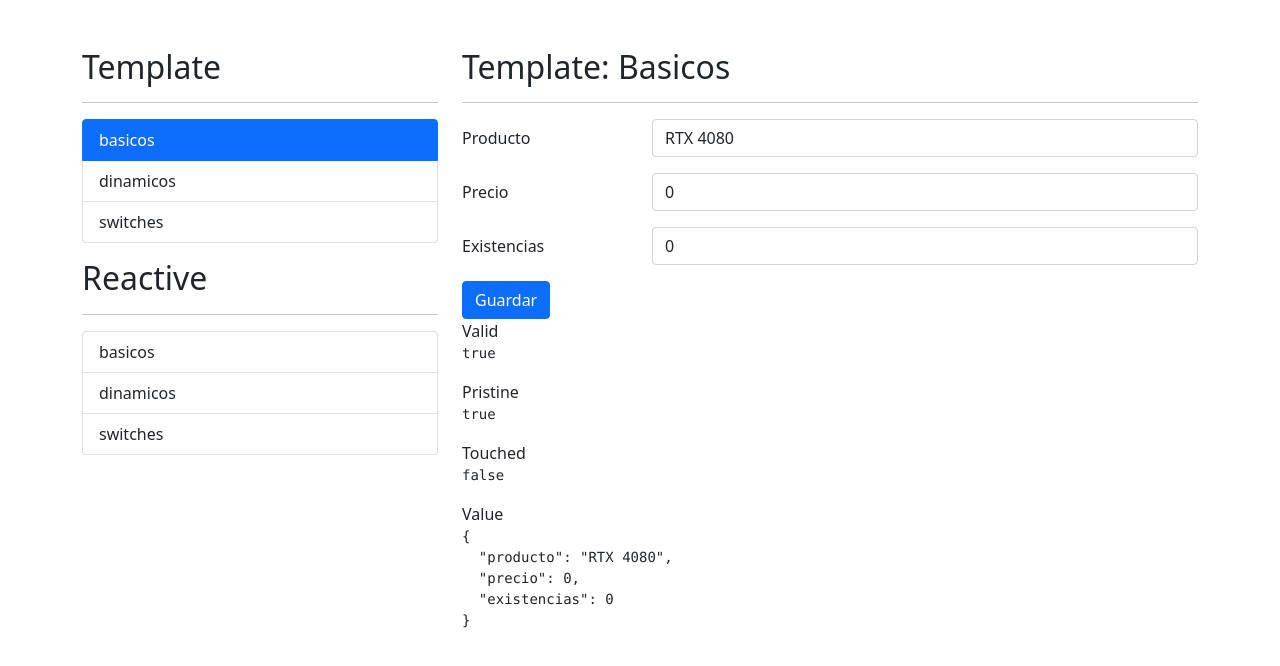
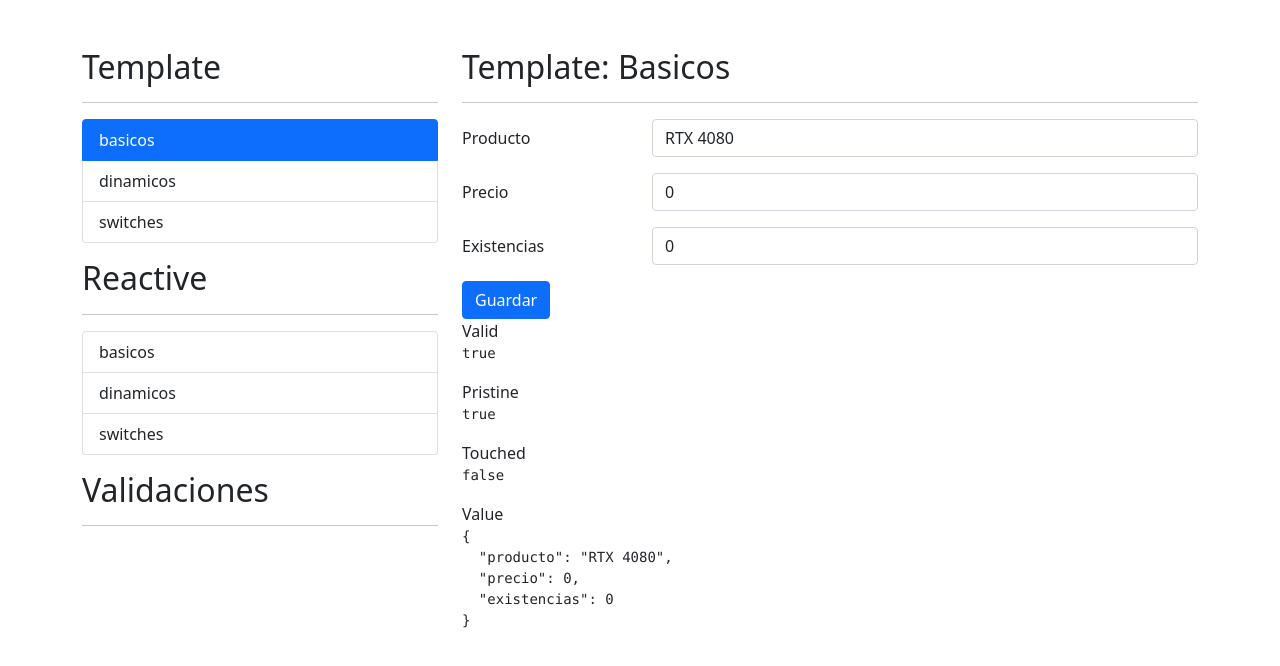
Before and after one commit to CarlosAdrian36/FormulariosApp, an Angular app: page /template/basicos in a window 1280 px wide. Shown: the top 666 px of the page. Built offline with nearby package versions, Linux system fonts and the light colour scheme.

Commit message:
Creacion de auth

```diff
--- a/src/app/shared/sidemenu/sidemenu.component.html
+++ b/src/app/shared/sidemenu/sidemenu.component.html
@@ -21,3 +21,6 @@
         {{ item.texto }}
     </li>
 </ul>
+
+<h2 class="mt-3">Validaciones</h2>
+<hr>
```
Also changed, not shown: src/app/auth/auth-routing.module.ts (added, +10 -0 lines), src/app/auth/auth.module.ts (added, +14 -0 lines).
